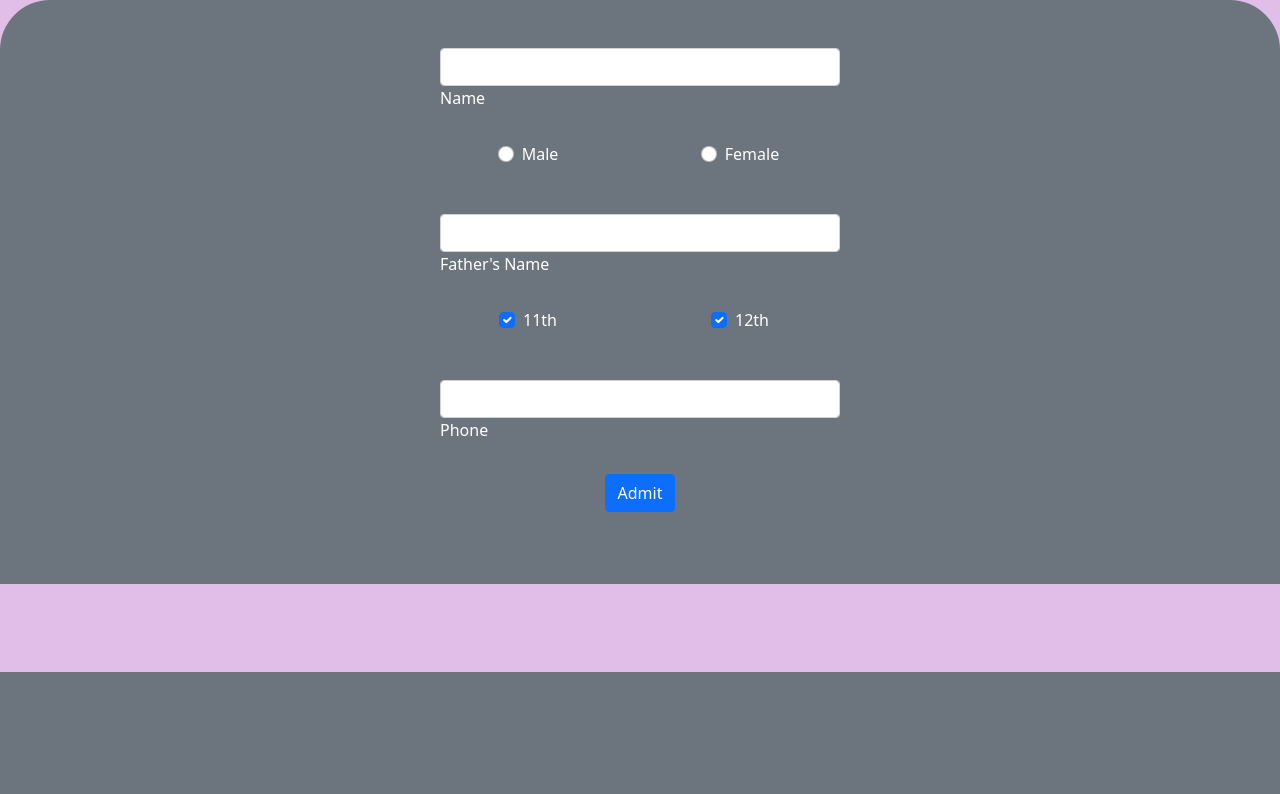
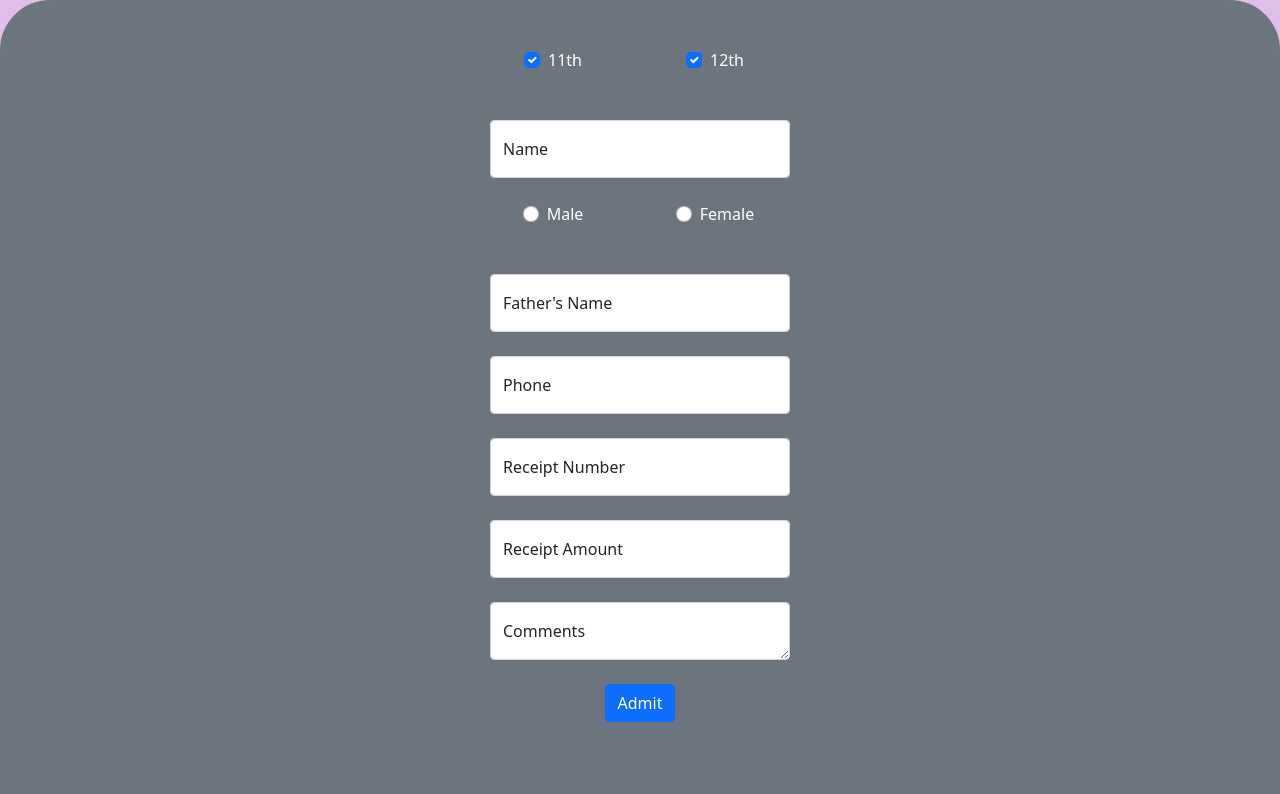
Before and after one commit to Harsh8833/APTC, a Django app: page /admission/ in a window 1280 px wide. Shown: the part 128-922 px from the top of the page. Before the commit the page ends 800 px from the top, so only its background shows below. Run offline with Django 4.2, Linux system fonts and the light colour scheme; some libraries are stand-ins or nearby versions.

Commit message:
Form feild added

```diff
--- a/aptc_app/static/css/style.css
+++ b/aptc_app/static/css/style.css
@@ -5,3 +5,12 @@
 .background{
   background-color: #E1BEE7;
 }
+
+/* Chrome, Safari, Edge, Opera */
+input[type=number]::-webkit-inner-spin-button,
+input[type=number]::-webkit-outer-spin-button {
+    -webkit-appearance: none;
+    -moz-appearance: none;
+    appearance: none;
+    margin: 0;
+}
--- a/aptc_app/templates/admission.html
+++ b/aptc_app/templates/admission.html
@@ -22,84 +22,87 @@
 </nav>
 
 
+<!-- Input Form -->
+
 <div class="d-flex p-5 bg-secondary text-white justify-content-center"
   style="border-top-right-radius: 50px; border-top-left-radius: 50px">
-  <form action="">
+  <form action="" method="get">
+    <div class="col-md-12 mb-2">
 
-    <!-- Name input -->
-    <div class="form-outline mb-4 ">
-      <input type="text" id="name" class="form-control" style="width: 400px;">
-      <label class="form-label" for="name" style="margin-left: 0px;">Name</label>
-      <div class="form-notch">
-        <div class="form-notch-leading" style="width: 9px;"></div>
-        <div class="form-notch-middle" style="width: 98.8px;"></div>
-        <div class="form-notch-trailing"></div>
+      <!-- Select class -->
+      <div class="row mb-4">
+        <div class="form-check d-flex justify-content-center mb-4 col">
+          <input class="form-check-input me-2" type="checkbox" value="" id="form2Example3" checked="">
+          <label class="form-check-label" for="form2Example3">
+            11th
+          </label>
+        </div>
+
+        <div class="form-check d-flex justify-content-center mb-4 col">
+          <input class="form-check-input me-2" type="checkbox" value="" id="form2Example3" checked="">
+          <label class="form-check-label" for="form2Example3">
+            12th
+          </label>
+        </div>
+
       </div>
     </div>
 
+    <!-- Name input -->
+    <div class="form-floating mb-4" style="width: 300px;">
+      <input type="name" class="form-control" id="name" placeholder="Full Name">
+      <label class="text-dark" for="name">Name</label>
+    </div>
+
+    <!-- Gender input -->
     <div class="row mb-4">
-
       <div class="form-check d-flex justify-content-center mb-4 col">
         <input class="form-check-input me-2" type="radio" name="gender" value="0" id="male">
-        <label class="form-check-label" for="form2Example3">
+        <label class="form-check-label" for="gender">
           Male
         </label>
       </div>
 
       <div class="form-check d-flex justify-content-center mb-4 col">
-        <input class="form-check-input me-2" type="radio" name="gender" value="1" id="female" >
-        <label class="form-check-label" for="form2Example3">
+        <input class="form-check-input me-2" type="radio" name="gender" value="1" id="female">
+        <label class="form-check-label" for="gender">
           Female
         </label>
       </div>
-
     </div>
 
 
     <!-- Father's Name input -->
-    <div class="form-outline mb-4">
-      <input type="text" id="fname" class="form-control">
-      <label class="form-label" for="fname" style="margin-left: 0px;">Father's Name</label>
-      <div class="form-notch">
-        <div class="form-notch-leading" style="width: 9px;"></div>
-        <div class="form-notch-middle" style="width: 88.8px;"></div>
-        <div class="form-notch-trailing"></div>
-      </div>
+    <div class="form-floating mb-4" style="width: 300px;">
+      <input type="text" class="form-control" id="fname" placeholder="Father's Name">
+      <label class="text-dark" for="fname">Father's Name</label>
     </div>
 
-    <div class="col-md-12 mb-2">
-      <form>
-        <!-- 2 column grid layout with text inputs for the first and last names -->
-        <div class="row mb-4">
 
-          <div class="form-check d-flex justify-content-center mb-4 col">
-            <input class="form-check-input me-2" type="checkbox" value="" id="form2Example3" checked="">
-            <label class="form-check-label" for="form2Example3">
-              11th
-            </label>
-          </div>
 
-          <div class="form-check d-flex justify-content-center mb-4 col">
-            <input class="form-check-input me-2" type="checkbox" value="" id="form2Example3" checked="">
-            <label class="form-check-label" for="form2Example3">
-              12th
-            </label>
-          </div>
-
-        </div>
+    <!-- phone input -->
+    <div class="form-floating mb-4" style="width: 300px;">
+      <input type="number" class="form-control" id="phone" placeholder="Phone">
+      <label class="text-dark" for="phone">Phone</label>
     </div>
 
-    <!-- phone input -->
-    <div class="form-outline mb-4">
-      <input type="email" id="form3Example3" class="form-control">
-      <label class="form-label" for="form3Example3" style="margin-left: 0px;">Phone</label>
-      <div class="form-notch">
-        <div class="form-notch-leading" style="width: 9px;"></div>
-        <div class="form-notch-middle" style="width: 88.8px;"></div>
-        <div class="form-notch-trailing"></div>
-      </div>
+    <!-- Receipt No. input -->
+    <div class="form-floating mb-4" style="width: 300px;">
+      <input type="number" class="form-control" id="rid" placeholder="Receipt">
+      <label class="text-dark" for="rid">Receipt Number</label>
     </div>
 
+    <!-- Receipt Amount -->
+    <div class="form-floating mb-4" style="width: 300px;">
+      <input type="Number" class="form-control" id="ramt" placeholder="Receipt Amount">
+      <label class="text-dark" for="ramt">Receipt Amount</label>
+    </div>
+
+    <!-- comment -->
+    <div class="form-floating mb-4">
+      <textarea class="form-control" placeholder="Leave a comment here" id="floatingTextarea"></textarea>
+      <label class="text-dark" for="floatingTextarea">Comments</label>
+    </div>
 
     <!-- Submit button -->
     <div class="text-center">
@@ -107,7 +110,7 @@
         Admit
       </button>
     </div>
-  </form>
+
 </div>
 
 </form>
```
